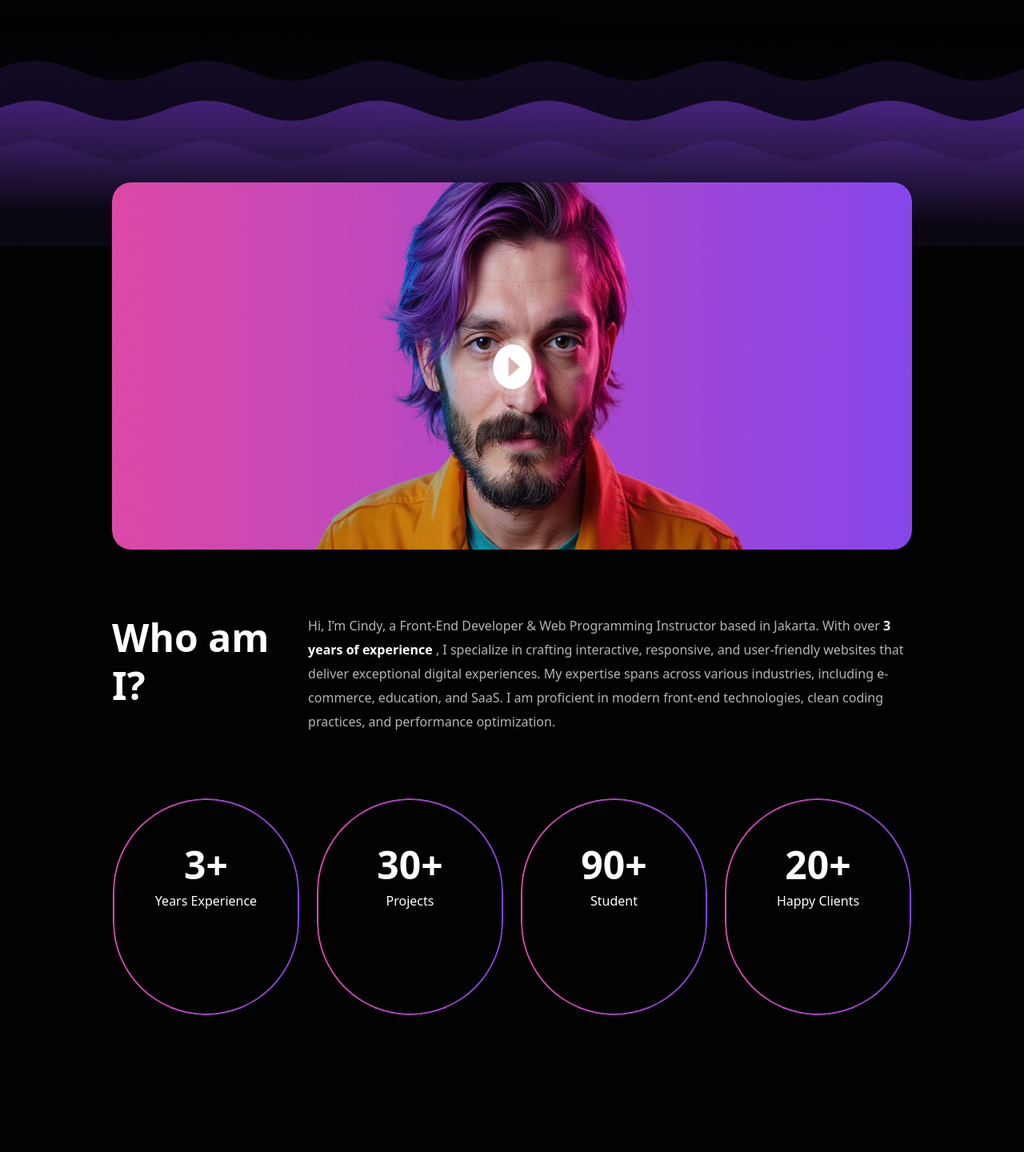
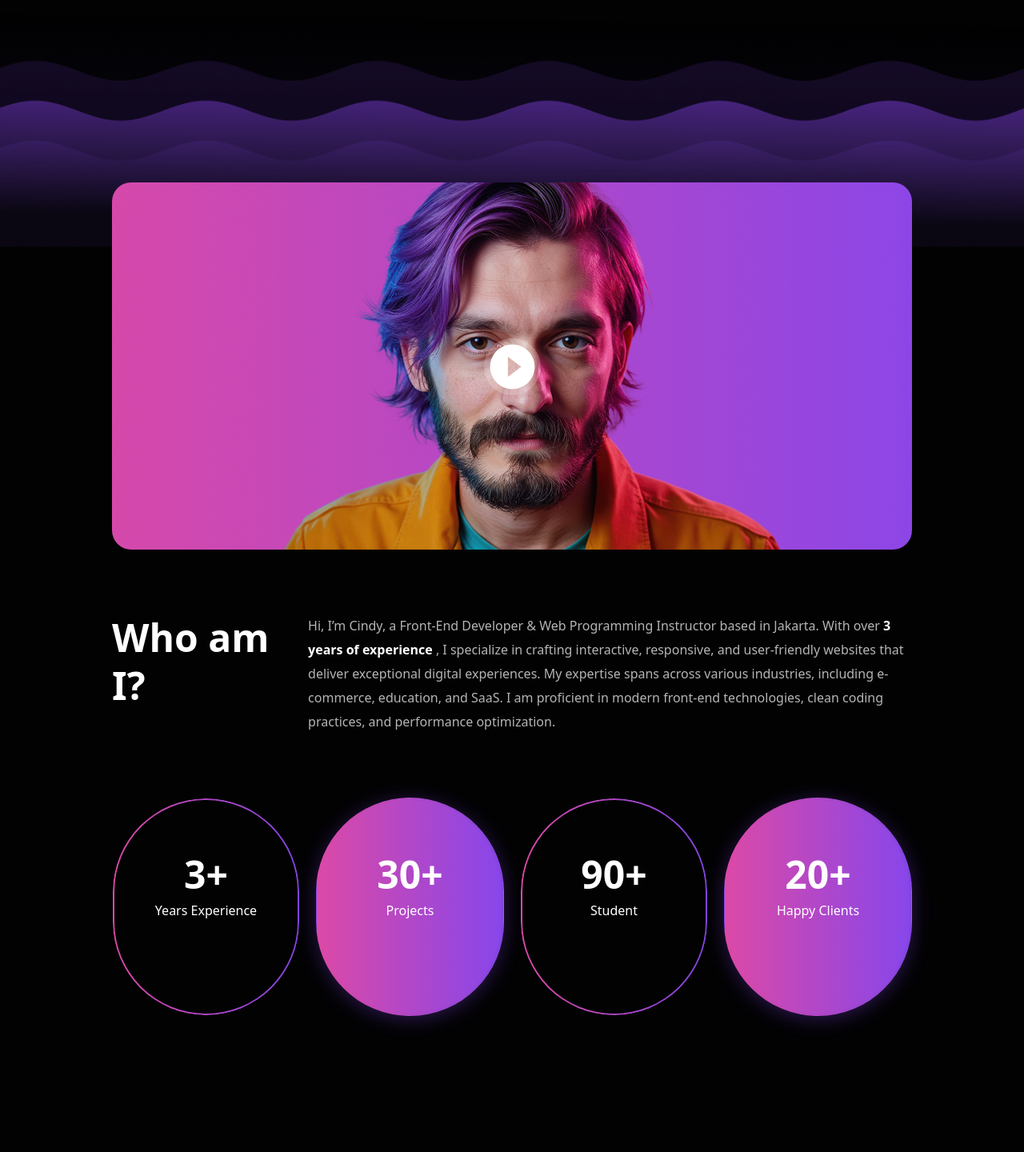
Before and after one commit to cindynufa/cindynufa-portfolio-5-wph, a Next.js app: page / in a window 1280 px wide. Shown: the part 662-2102 px from the top of the page at 80% size. Built offline with nearby package versions, Linux system fonts and the light colour scheme.

Commit message:
Fix: fixed the position of About Image, About card

```diff
--- a/src/components/about/AboutCardItem.tsx
+++ b/src/components/about/AboutCardItem.tsx
@@ -5,8 +5,8 @@
 
 export default function AboutCardItem({ heading, text }: AboutCardItemProps) {
   return (
-    <div className="w-273 h-273 p-5 gap-2 border rounded-full outline-gradient">
-      <div className="flex flex-col translate-y-1/2 items-center">
+    <div className="about-card outline-gradient">
+      <div className="flex flex-col w-full translate-y-1/2 items-center">
         <h3 className="text-display-2xl font-extrabold text-neutral-100">
           {heading}
         </h3>
--- a/src/components/about/AboutPhotoProfile.tsx
+++ b/src/components/about/AboutPhotoProfile.tsx
@@ -8,7 +8,7 @@
         alt="Photo Profile"
         width={1160}
         height={459}
-        className='w-290 h-459 rounded-3xl'
+        className='w-full h-459 object-cover mx-auto rounded-3xl'
       />
     </div>
   );
```
